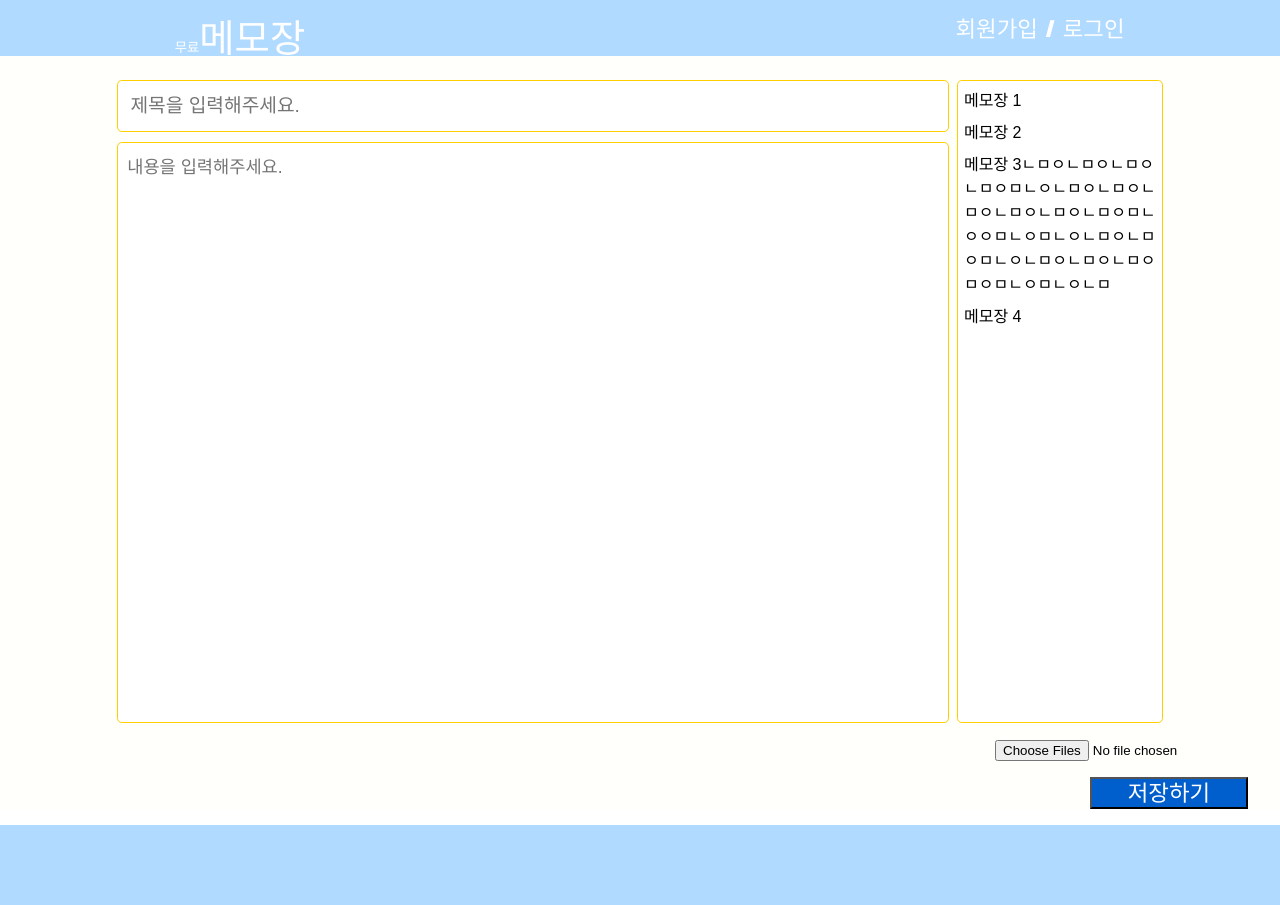
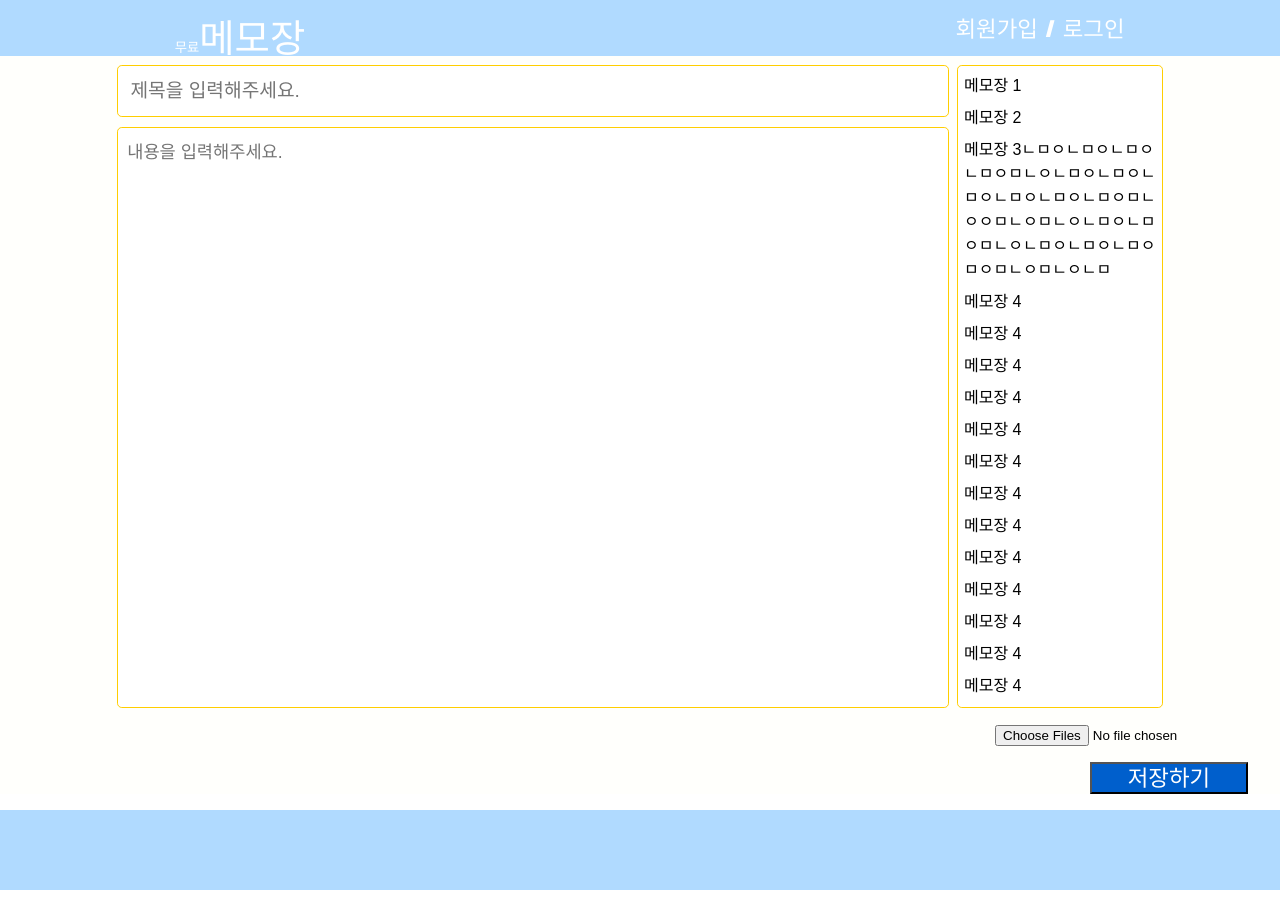
Before and after one commit to Ryan2469/Note-Pad, a React (Create React App) app in the folder client/: page / in a window 1280 px wide. Built offline with nearby package versions, Linux system fonts and the light colour scheme; a web font is replaced by a local one.

Commit message:
Active Css

```diff
--- a/client/src/components/Content/List.js
+++ b/client/src/components/Content/List.js
@@ -9,6 +9,36 @@ const List = (props) => {
             <div>{props.items[1].title}</div>
             <div>{props.items[2].title}</div>
             <div>{props.items[3].title}</div>
+            <div>{props.items[3].title}</div>
+            <div>{props.items[3].title}</div>
+            <div>{props.items[3].title}</div>
+            <div>{props.items[3].title}</div>
+            <div>{props.items[3].title}</div>
+            <div>{props.items[3].title}</div>
+            <div>{props.items[3].title}</div>
+            <div>{props.items[3].title}</div>
+            <div>{props.items[3].title}</div>
+            <div>{props.items[3].title}</div>
+            <div>{props.items[3].title}</div>
+            <div>{props.items[3].title}</div>
+            <div>{props.items[3].title}</div>
+            <div>{props.items[3].title}</div>
+            <div>{props.items[3].title}</div>
+            <div>{props.items[3].title}</div>
+            <div>{props.items[3].title}</div>
+            <div>{props.items[3].title}</div>
+            <div>{props.items[3].title}</div>
+            <div>{props.items[3].title}</div>
+            <div>{props.items[3].title}</div>
+            <div>{props.items[3].title}</div>
+            <div>{props.items[3].title}</div>
+            <div>{props.items[3].title}</div>
+            <div>{props.items[3].title}</div>
+            <div>{props.items[3].title}</div>
+            <div>{props.items[3].title}</div>
+            <div>{props.items[3].title}</div>
+            <div>{props.items[3].title}</div>
+
         </div>
     )
 }
--- a/client/src/components/Content/List.scss
+++ b/client/src/components/Content/List.scss
@@ -3,8 +3,10 @@
 .list-element {
     width: 100%;
     display: grid;
+    word-break:break-all;
+    overflow: auto;
     gap: 0.5rem;
-    word-break:break-all;
+    height: 39rem;
 
     div {
         font-family: 'Black Han Sans', sans-serif;
@@ -12,3 +14,11 @@
     }
 
 }
+
+
+// 모바일 버전2
+@media screen and (max-width: 424px) {
+    .list-element {
+        height: 10rem;
+    }
+}
--- a/client/src/components/Content/Write.scss
+++ b/client/src/components/Content/Write.scss
@@ -3,7 +3,7 @@
 .write-content {
   display: flex;
   justify-content: center;
-    padding-top: 5rem;
+  padding-top: 65px;
 
    .write-inner-content {
        display: grid;
```
Also changed, not shown: 1 other file (tests, documents, lock files or other folders). Lines whose indentation alone changed are shown as unchanged.
